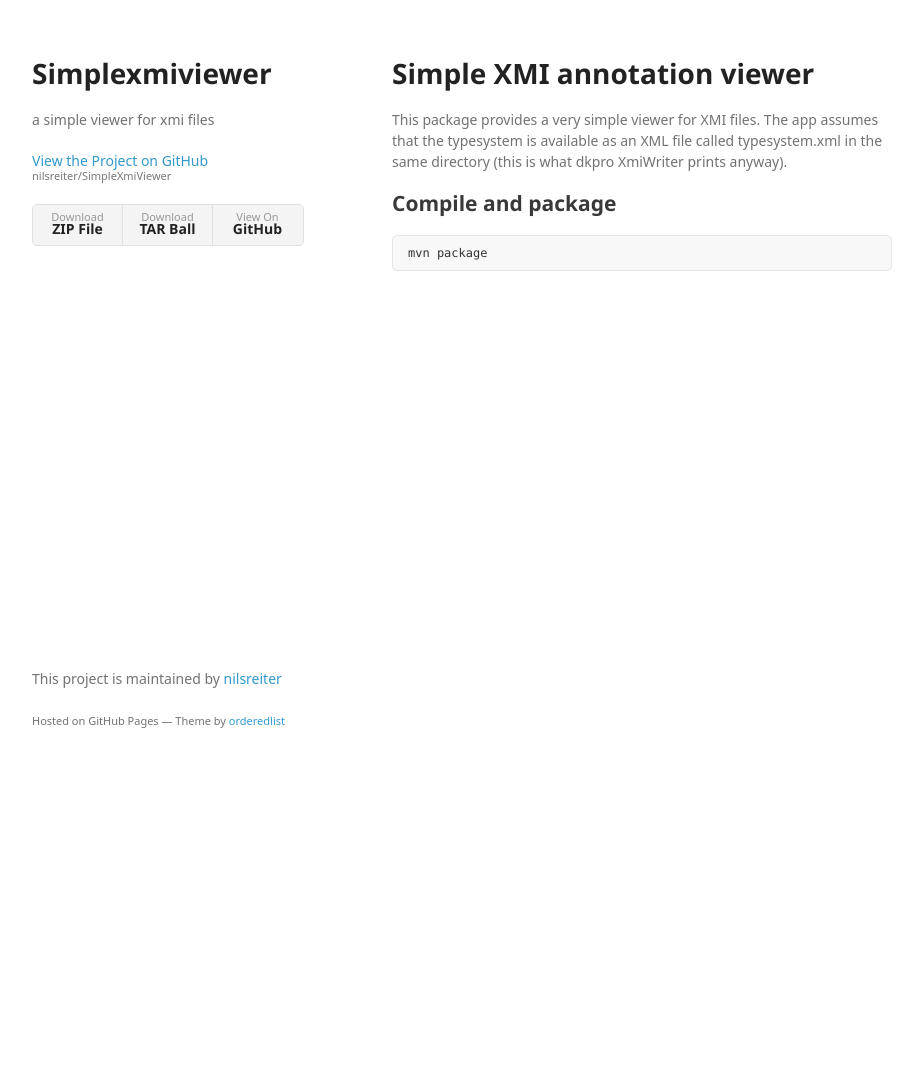
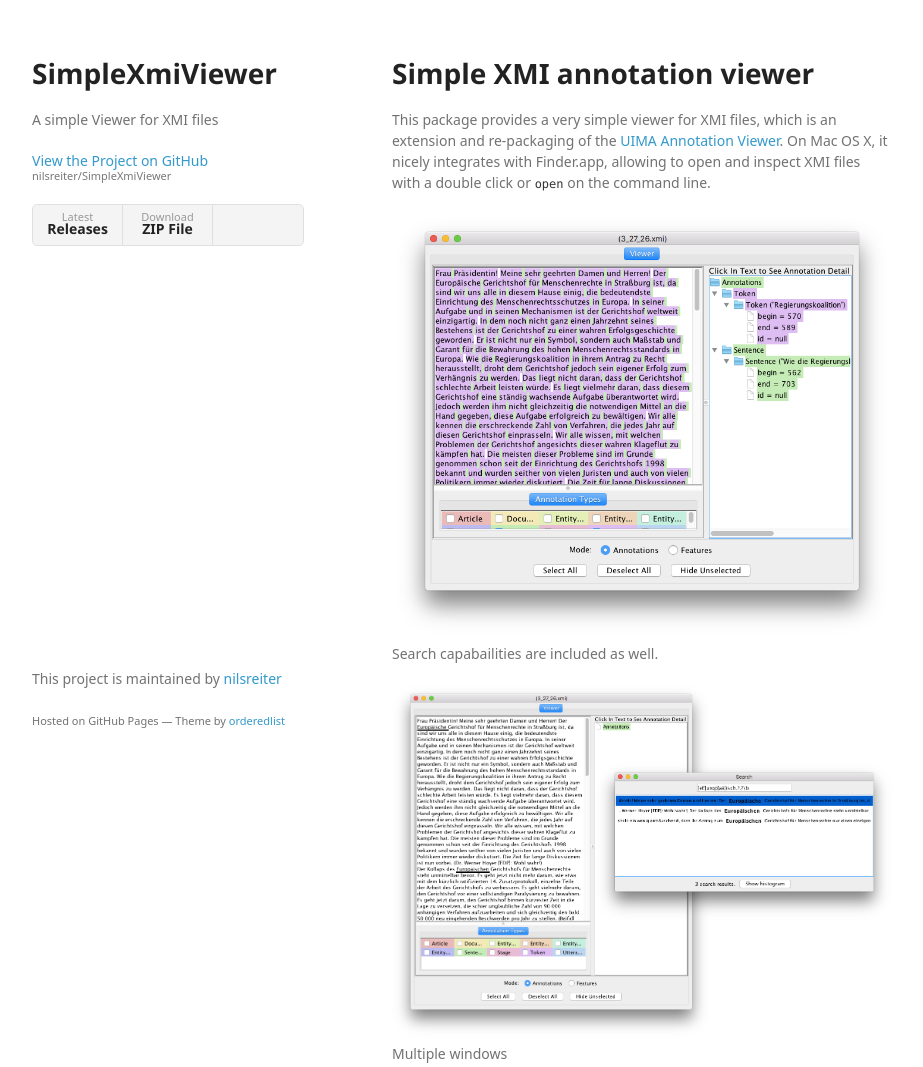
Before and after one commit to nilsreiter/SimpleXmiViewer, a plain HTML site: page index.html in a window 1280 px wide. Shown: the top 1067 px of the page, without its empty margins (178-1101 px from the left). Before the commit the page ends 800 px from the top, so only its background shows below. Drawn offline with Linux system fonts and the light colour scheme; a web font is replaced by a local one.

Commit message:
updated description, added some screenshots

```diff
--- a/index.html
+++ b/index.html
@@ -3,7 +3,7 @@
   <head>
     <meta charset="utf-8">
     <meta http-equiv="X-UA-Compatible" content="chrome=1">
-    <title>Simplexmiviewer by nilsreiter</title>
+    <title>SimpleXmiViewer by nilsreiter</title>
 
     <link rel="stylesheet" href="stylesheets/styles.css">
     <link rel="stylesheet" href="stylesheets/github-light.css">
@@ -15,29 +15,52 @@
   <body>
     <div class="wrapper">
       <header>
-        <h1>Simplexmiviewer</h1>
-        <p>a simple viewer for xmi files</p>
+        <h1>SimpleXmiViewer</h1>
+        <p>A simple Viewer for XMI files</p>
 
         <p class="view"><a href="https://github.com/nilsreiter/SimpleXmiViewer">View the Project on GitHub <small>nilsreiter/SimpleXmiViewer</small></a></p>
 
-
         <ul>
+          <li><a href="https://github.com/nilsreiter/SimpleXmiViewer/releases">Latest <strong>Releases</strong></a></li>
           <li><a href="https://github.com/nilsreiter/SimpleXmiViewer/zipball/master">Download <strong>ZIP File</strong></a></li>
-          <li><a href="https://github.com/nilsreiter/SimpleXmiViewer/tarball/master">Download <strong>TAR Ball</strong></a></li>
-          <li><a href="https://github.com/nilsreiter/SimpleXmiViewer">View On <strong>GitHub</strong></a></li>
         </ul>
       </header>
       <section>
         <h1>
 <a id="simple-xmi-annotation-viewer" class="anchor" href="#simple-xmi-annotation-viewer" aria-hidden="true"><span aria-hidden="true" class="octicon octicon-link"></span></a>Simple XMI annotation viewer</h1>
 
-<p>This package provides a very simple viewer for XMI files. The app assumes that the typesystem is available as an XML file called typesystem.xml in the same directory (this is what dkpro XmiWriter prints anyway).</p>
+<p>This package provides a very simple viewer for XMI files, which is an extension and re-packaging of the <a href="https://uima.apache.org/d/uimaj-current/tools.html#ugr.tools.annotation_viewer">UIMA Annotation Viewer</a>. On Mac OS X, it nicely integrates with Finder.app, allowing to open and inspect XMI files with a double click or <code>open</code> on the command line. </p>
+
+<img src="images/screenshot-1.png" />
+
+<p>Search capabailities are included as well. </p>
+
+<img src="images/screenshot-2.png" />
+
+<p>Multiple windows</p>
+
+<img src="images/screenshot-3.png" />
+
 
 <h2>
 <a id="compile-and-package" class="anchor" href="#compile-and-package" aria-hidden="true"><span aria-hidden="true" class="octicon octicon-link"></span></a>Compile and package</h2>
 
 <div class="highlight highlight-source-shell"><pre>mvn package</pre></div>
+
+<p>This gives you a file called <code>SimpleXmiViewer-VERSION-full.jar</code> in the target directory, which is a runnable jar file, containing all dependencies. Double click that file or run </p>
+
+<div class="highlight highlight-source-shell"><pre>java -jar target/SimpleXmiViewer-VERSION-full.jar</pre></div>
+
+<p>to launch the viewer. Initially, the viewer displays a file open dialog.</p>
+
+<h2>
+<a id="issues-and-questions" class="anchor" href="#issues-and-questions" aria-hidden="true"><span aria-hidden="true" class="octicon octicon-link"></span></a>Issues and questions</h2>
+<p>Feel free to either open an <a href="https://github.com/nilsreiter/SimpleXmiViewer/issues">issue on github</a> or drop me a line if there are any issues or questions.</p>
       </section>
+
+
+
+
       <footer>
         <p>This project is maintained by <a href="https://github.com/nilsreiter">nilsreiter</a></p>
         <p><small>Hosted on GitHub Pages &mdash; Theme by <a href="https://github.com/orderedlist">orderedlist</a></small></p>
```
Also changed, not shown: images/screenshot-1.png (added), images/screenshot-2.png (added), images/screenshot-3.png (added).
